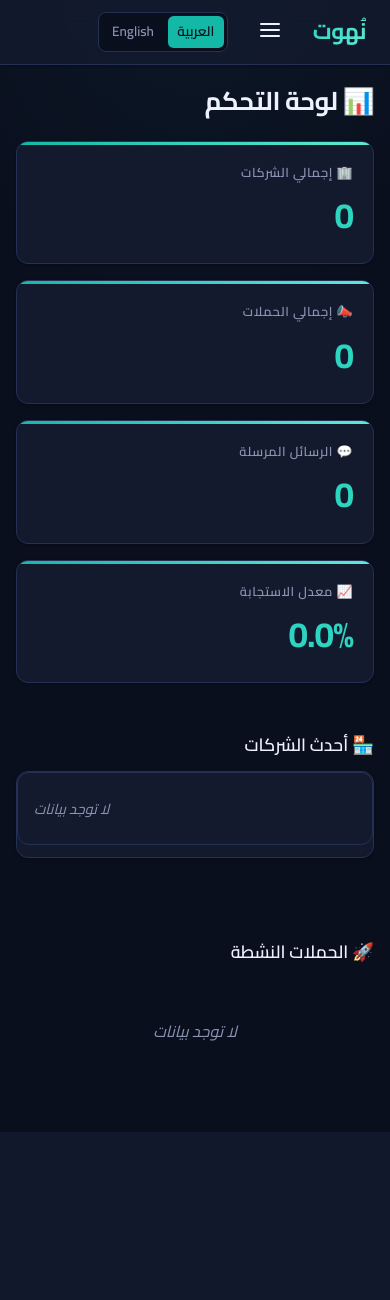
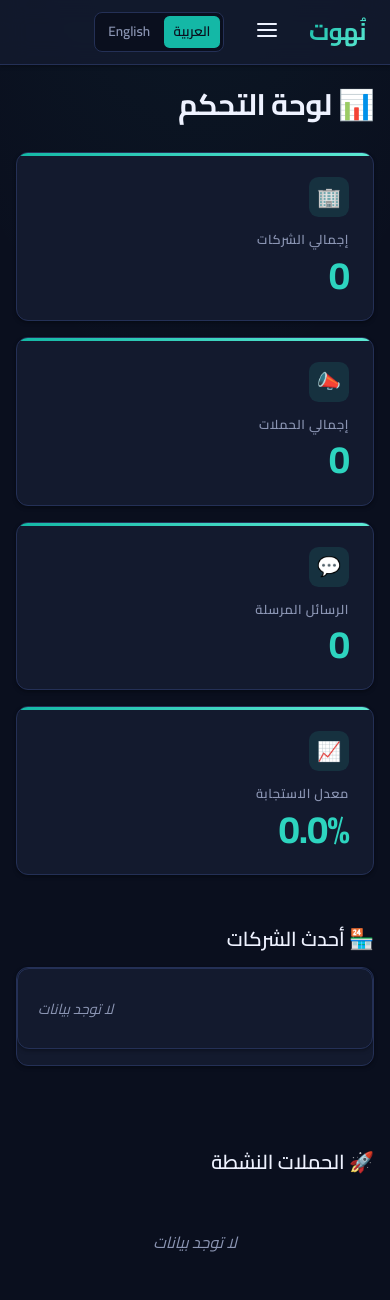
Before and after one commit to idreessamih-ctrl/nuhoot, a FastAPI app: page /dashboard in a window 390 px wide. Shown: the top 1300 px of the page. Before the commit the page ends 1132 px from the top, so only its background shows below. Run offline with FastAPI, Linux system fonts and the light colour scheme; data that the repository does not hold is empty.

Commit message:
fix(ui): 15 pixel-perfect improvements — premium design overhaul
- Brand gradient: added background-clip:text fallback color
- Stat cards: icon circles with teal glow background, separated from label
- Typography: h1 1.85rem, h2 1.25rem for stronger hierarchy
- Shadows: layered dual-shadow for depth (sm/md/lg)
- Card hover: translateY(-3px) + border highlight
- Stat values: 2.4rem with tighter line-height
- Mobile cards: 1.25rem padding + shadow + 1rem gap
- Better visual rhythm and spacing throughout

```diff
--- a/src/nuhoot/templates/base.html
+++ b/src/nuhoot/templates/base.html
@@ -24,9 +24,9 @@
             --red: #f87171;
             --amber: #fbbf24;
             --green: #4ade80;
-            --shadow-sm: 0 1px 3px rgba(0,0,0,0.3);
-            --shadow-md: 0 4px 12px rgba(0,0,0,0.35);
-            --shadow-lg: 0 8px 24px rgba(0,0,0,0.4);
+            --shadow-sm: 0 2px 4px rgba(0,0,0,0.2), 0 1px 2px rgba(0,0,0,0.15);
+            --shadow-md: 0 8px 16px rgba(0,0,0,0.3), 0 2px 4px rgba(0,0,0,0.2);
+            --shadow-lg: 0 16px 32px rgba(0,0,0,0.4), 0 4px 8px rgba(0,0,0,0.25);
             --radius: 0.75rem;
             --radius-sm: 0.5rem;
             --transition: 0.2s cubic-bezier(0.4, 0, 0.2, 1);
@@ -56,14 +56,17 @@
             box-shadow: var(--shadow-sm);
         }
         .brand {
-            font-size: 1.4rem;
+            font-size: 1.5rem;
             font-weight: 700;
-            background: linear-gradient(135deg, var(--teal), var(--teal-light));
+            background: linear-gradient(135deg, var(--teal-dark), var(--teal-light));
             -webkit-background-clip: text;
+            background-clip: text;
             -webkit-text-fill-color: transparent;
+            color: var(--teal);
             text-decoration: none;
             white-space: nowrap;
             letter-spacing: -0.02em;
+            display: inline-block;
         }
         .nav-links { display: flex; gap: 0.15rem; flex: 1; }
         .nav-links a {
@@ -109,19 +112,24 @@
             background: var(--surface);
             border: 1px solid var(--border);
             border-radius: var(--radius);
-            padding: 1.25rem;
+            padding: 1.5rem;
             box-shadow: var(--shadow-sm);
             transition: all var(--transition);
             position: relative;
             overflow: hidden;
         }
-        .stat-card:hover { box-shadow: var(--shadow-md); transform: translateY(-2px); }
+        .stat-card:hover { box-shadow: var(--shadow-md); transform: translateY(-3px); border-color: var(--border-light); }
         .stat-card::before {
             content: ''; position: absolute; top: 0; left: 0; right: 0; height: 3px;
             background: linear-gradient(90deg, var(--teal-dark), var(--teal-light));
         }
+        .stat-card .icon {
+            display: inline-flex; align-items: center; justify-content: center;
+            width: 2.5rem; height: 2.5rem; border-radius: 0.6rem;
+            background: var(--teal-glow); font-size: 1.2rem; margin-bottom: 0.75rem;
+        }
         .stat-card .label { color: var(--text-muted); font-size: 0.8rem; font-weight: 600; text-transform: uppercase; letter-spacing: 0.05em; }
-        .stat-card .value { font-size: 2.2rem; font-weight: 700; color: var(--teal); margin-top: 0.3rem; letter-spacing: -0.03em; }
+        .stat-card .value { font-size: 2.4rem; font-weight: 700; color: var(--teal); margin-top: 0.25rem; letter-spacing: -0.03em; line-height: 1.1; }
         /* Tables */
         .table-wrap { background: var(--surface); border: 1px solid var(--border); border-radius: var(--radius); overflow: hidden; overflow-x: auto; box-shadow: var(--shadow-sm); }
         table { width: 100%; border-collapse: collapse; }
@@ -193,8 +201,8 @@
         .empty { color: var(--text-muted); text-align: center; padding: 2.5rem; font-style: italic; }
         .section { margin-bottom: 2rem; }
         .two-col { display: grid; grid-template-columns: 1fr 1fr; gap: 1.5rem; }
-        h1 { font-size: 1.6rem; margin-bottom: 1.2rem; color: var(--text); font-weight: 700; letter-spacing: -0.02em; }
-        h2 { font-size: 1.1rem; margin: 1.5rem 0 0.75rem; color: var(--text); font-weight: 600; display: flex; align-items: center; gap: 0.5rem; }
+        h1 { font-size: 1.85rem; margin-bottom: 1.5rem; color: var(--text); font-weight: 700; letter-spacing: -0.02em; }
+        h2 { font-size: 1.25rem; margin: 1.5rem 0 0.75rem; color: var(--text); font-weight: 600; display: flex; align-items: center; gap: 0.5rem; }
         .filter-bar select, .filter-bar input { transition: all var(--transition); }
         .filter-bar select:focus, .filter-bar input:focus { outline: none; border-color: var(--teal); box-shadow: 0 0 0 3px var(--teal-glow); }
         @media (max-width: 768px) {
@@ -213,8 +221,9 @@
                 background: var(--surface);
                 border: 1px solid var(--border);
                 border-radius: var(--radius);
-                margin-bottom: 0.75rem;
-                padding: 1rem;
+                margin-bottom: 1rem;
+                padding: 1.25rem;
+                box-shadow: var(--shadow-sm);
             }
             .table-wrap td {
                 display: flex;
--- a/src/nuhoot/templates/dashboard.html
+++ b/src/nuhoot/templates/dashboard.html
@@ -4,19 +4,23 @@
 
 <div class="stat-grid">
     <div class="stat-card">
-        <div class="label">🏢 {{ t('total_businesses', lang) }}</div>
+        <div class="icon">🏢</div>
+        <div class="label">{{ t('total_businesses', lang) }}</div>
         <div class="value">{{ stats.total_businesses }}</div>
     </div>
     <div class="stat-card">
-        <div class="label">📣 {{ t('total_campaigns', lang) }}</div>
+        <div class="icon">📣</div>
+        <div class="label">{{ t('total_campaigns', lang) }}</div>
         <div class="value">{{ stats.total_campaigns }}</div>
     </div>
     <div class="stat-card">
-        <div class="label">💬 {{ t('messages_sent', lang) }}</div>
+        <div class="icon">💬</div>
+        <div class="label">{{ t('messages_sent', lang) }}</div>
         <div class="value">{{ stats.messages_sent }}</div>
     </div>
     <div class="stat-card">
-        <div class="label">📈 {{ t('response_rate', lang) }}</div>
+        <div class="icon">📈</div>
+        <div class="label">{{ t('response_rate', lang) }}</div>
         <div class="value">{{ stats.response_rate }}%</div>
     </div>
 </div>
```
